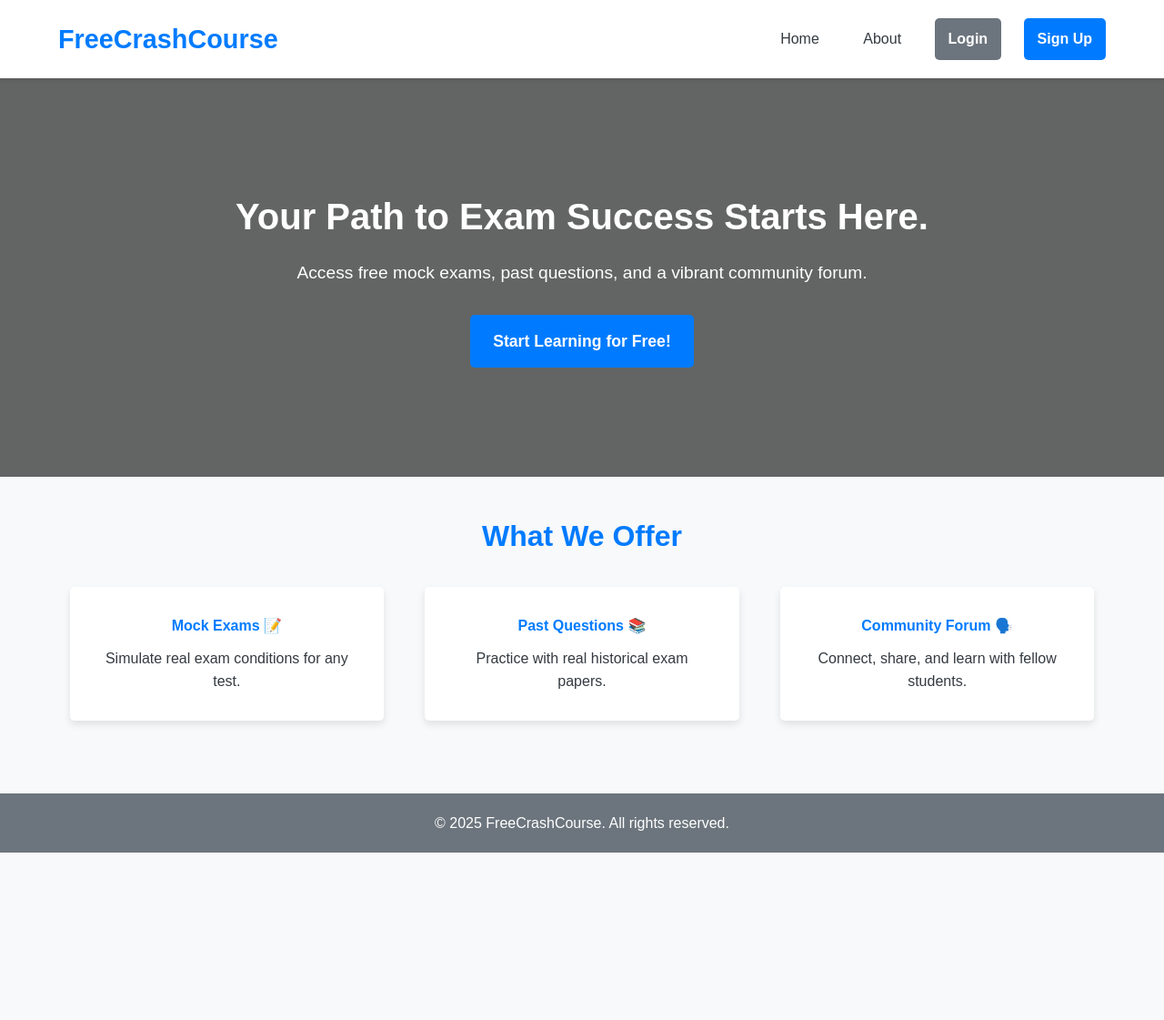
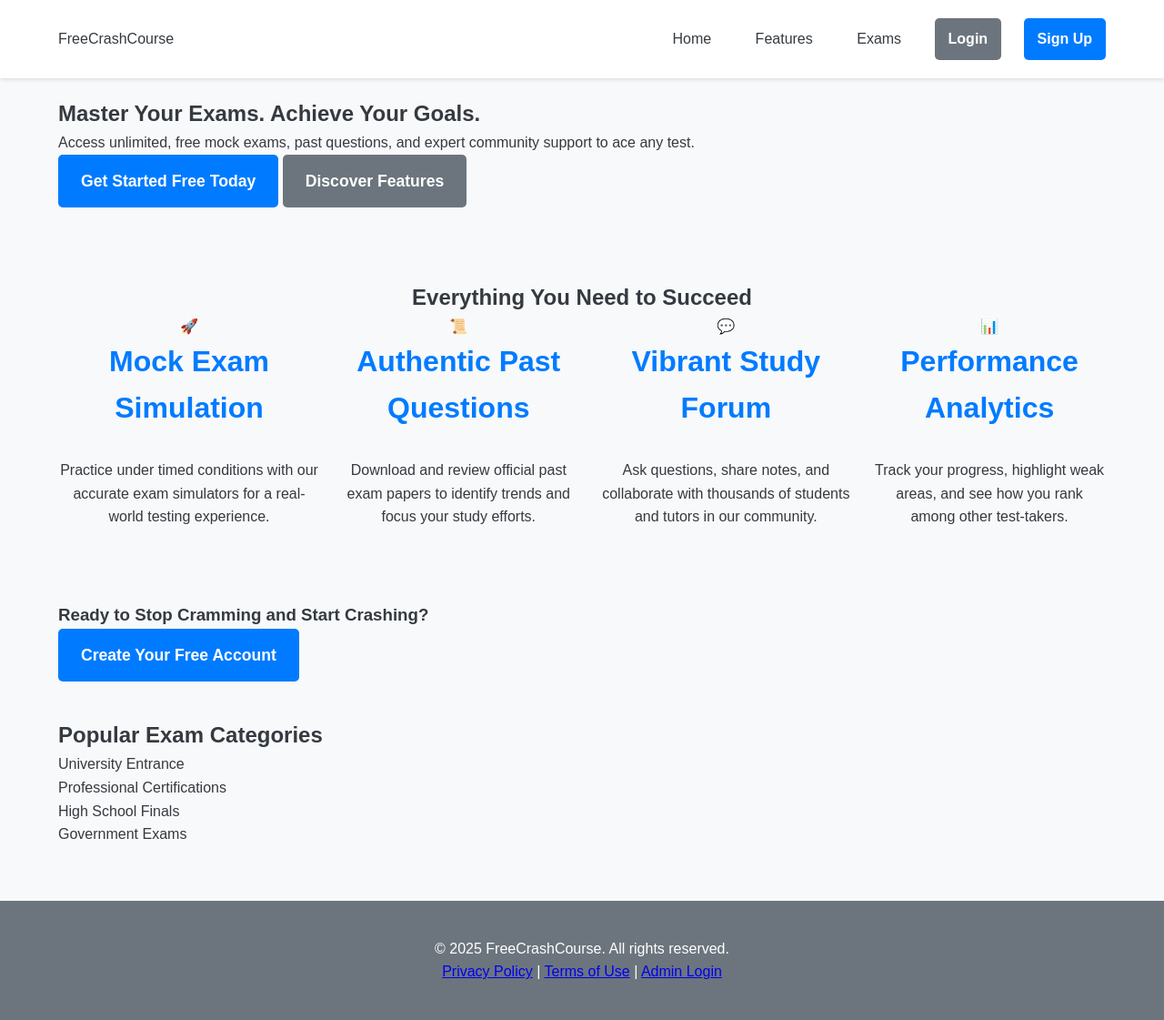
Before and after one commit to Marwebofficial/Freecourse, a plain HTML site: page index.html in a window 1280 px wide. Shown: the whole page at 91% size. Before the commit the page ends 937 px from the top, so only its background shows below. Drawn offline with Linux system fonts and the light colour scheme.

Commit message:
Update index.html

```diff
--- a/index.html
+++ b/index.html
@@ -3,50 +3,92 @@
 <head>
     <meta charset="UTF-8">
     <meta name="viewport" content="width=device-width, initial-scale=1.0">
-    <title>Welcome to FreeCrashCourse</title>
+    <title>Welcome to FreeCrashCourse - Exam Success Starts Here</title>
     <link rel="stylesheet" href="style.css">
+    <link href="https://fonts.googleapis.com/css2?family=Poppins:wght@400;600;700&display=swap" rel="stylesheet">
 </head>
 <body>
-    <header>
+    <header class="main-header">
         <div class="container">
-            <h1>FreeCrashCourse</h1>
-            <nav>
+            <div class="logo">FreeCrashCourse</div>
+            <nav class="main-nav">
                 <a href="index.html">Home</a>
-                <a href="#about">About</a>
-                <a href="login.html" class="btn">Login</a>
+                <a href="#features">Features</a>
+                <a href="#mock-exams">Exams</a>
+                <a href="login.html" class="btn secondary">Login</a>
                 <a href="signup.html" class="btn primary">Sign Up</a>
             </nav>
         </div>
     </header>
 
-    <main class="welcome-hero">
-        <div class="container">
-            <h2>Your Path to Exam Success Starts Here.</h2>
-            <p>Access free mock exams, past questions, and a vibrant community forum.</p>
-            <a href="signup.html" class="btn primary large">Start Learning for Free!</a>
-        </div>
+    <main>
+        <section class="hero-section">
+            <div class="container hero-content">
+                <h1>Master Your Exams. <span class="highlight">Achieve Your Goals.</span></h1>
+                <p class="subtitle">Access unlimited, free mock exams, past questions, and expert community support to ace any test.</p>
+                <div class="hero-cta-group">
+                    <a href="signup.html" class="btn primary large">Get Started Free Today</a>
+                    <a href="#features" class="btn outline large">Discover Features</a>
+                </div>
+            </div>
+        </section>
+
+        <section id="features" class="feature-showcase">
+            <div class="container">
+                <h2 class="section-title">Everything You Need to Succeed</h2>
+                <div class="feature-grid">
+                    <div class="feature-card">
+                        <span class="icon">🚀</span>
+                        <h3>Mock Exam Simulation</h3>
+                        <p>Practice under timed conditions with our accurate exam simulators for a real-world testing experience.</p>
+                    </div>
+                    <div class="feature-card">
+                        <span class="icon">📜</span>
+                        <h3>Authentic Past Questions</h3>
+                        <p>Download and review official past exam papers to identify trends and focus your study efforts.</p>
+                    </div>
+                    <div class="feature-card">
+                        <span class="icon">💬</span>
+                        <h3>Vibrant Study Forum</h3>
+                        <p>Ask questions, share notes, and collaborate with thousands of students and tutors in our community.</p>
+                    </div>
+                    <div class="feature-card">
+                        <span class="icon">📊</span>
+                        <h3>Performance Analytics</h3>
+                        <p>Track your progress, highlight weak areas, and see how you rank among other test-takers.</p>
+                    </div>
+                </div>
+            </div>
+        </section>
+
+        <section class="cta-banner">
+            <div class="container">
+                <h3>Ready to Stop Cramming and Start Crashing?</h3>
+                <a href="signup.html" class="btn primary large">Create Your Free Account</a>
+            </div>
+        </section>
+
+        <section id="mock-exams" class="container exam-showcase">
+            <h2 class="section-title">Popular Exam Categories</h2>
+            <div class="exam-list">
+                <div class="exam-item">University Entrance</div>
+                <div class="exam-item">Professional Certifications</div>
+                <div class="exam-item">High School Finals</div>
+                <div class="exam-item">Government Exams</div>
+            </div>
+        </section>
+
     </main>
 
-    <section id="features" class="container">
-        <h3>What We Offer</h3>
-        <div class="feature-grid">
-            <div class="feature-item">
-                <h4>Mock Exams 📝</h4>
-                <p>Simulate real exam conditions for any test.</p>
-            </div>
-            <div class="feature-item">
-                <h4>Past Questions 📚</h4>
-                <p>Practice with real historical exam papers.</p>
-            </div>
-            <div class="feature-item">
-                <h4>Community Forum 🗣️</h4>
-                <p>Connect, share, and learn with fellow students.</p>
+    <footer>
+        <div class="container">
+            <p>&copy; 2025 FreeCrashCourse. All rights reserved.</p>
+            <div class="footer-links">
+                <a href="#">Privacy Policy</a> |
+                <a href="#">Terms of Use</a> |
+                <a href="#">Admin Login</a>
             </div>
         </div>
-    </section>
-
-    <footer>
-        <p>&copy; 2025 FreeCrashCourse. All rights reserved.</p>
     </footer>
 </body>
 </html>
```
